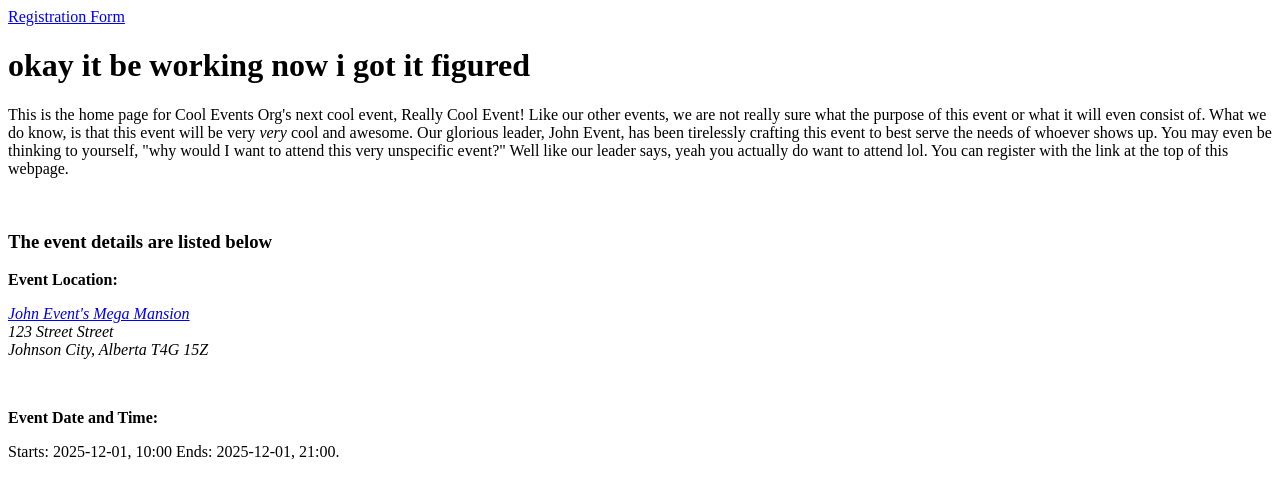
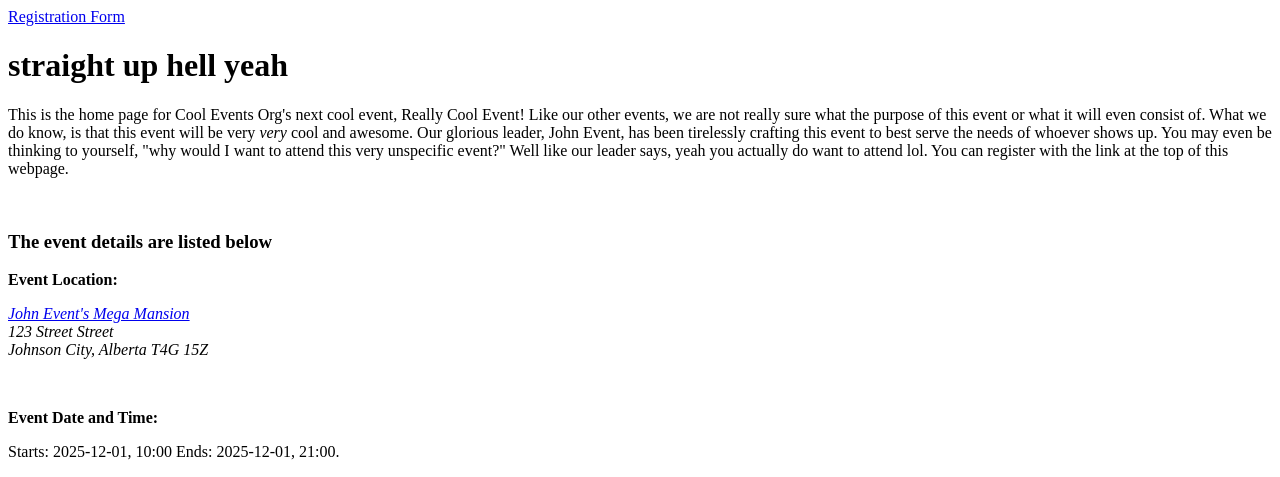
Before and after one commit to johncomputer357/betterone, a plain HTML site: page index.html in a window 1280 px wide. Shown: the top 477 px of the page. Drawn offline with Linux system fonts and the light colour scheme.

Commit message:
Update index.html

```diff
--- a/index.html
+++ b/index.html
@@ -12,7 +12,7 @@ href="favicon.ico">
     <header>
         <a target="_blank" rel="relation_name" href="Form.html">Registration Form</a>
 
-        <h1> okay it be working now i got it figured</h1>
+        <h1> straight up hell yeah</h1>
     </header>
 <body>
     <p>This is the home page for Cool Events Org's next cool event, Really Cool Event! Like our other events, we are not really sure what the purpose of this event or what it will even consist of.
```
